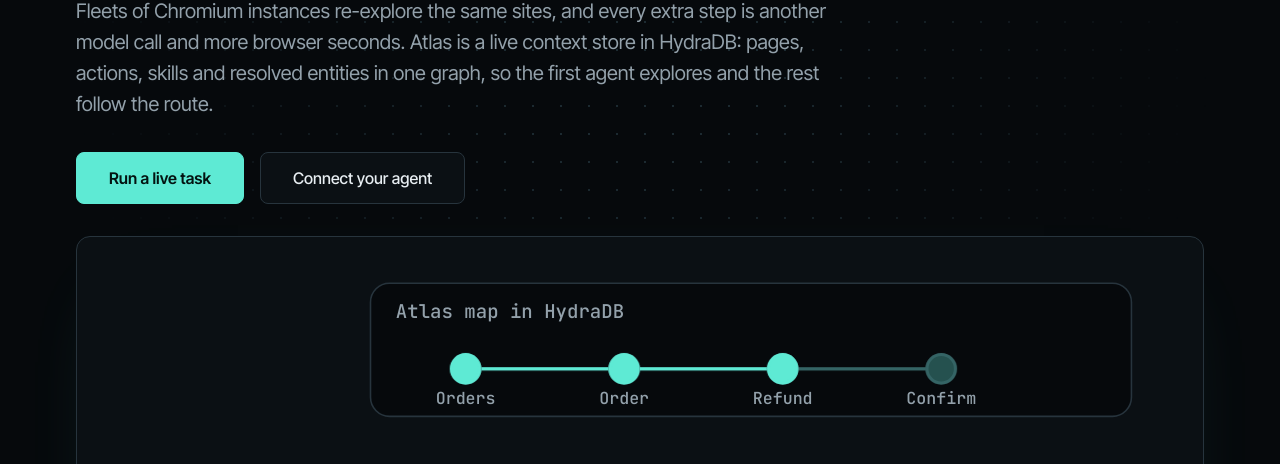
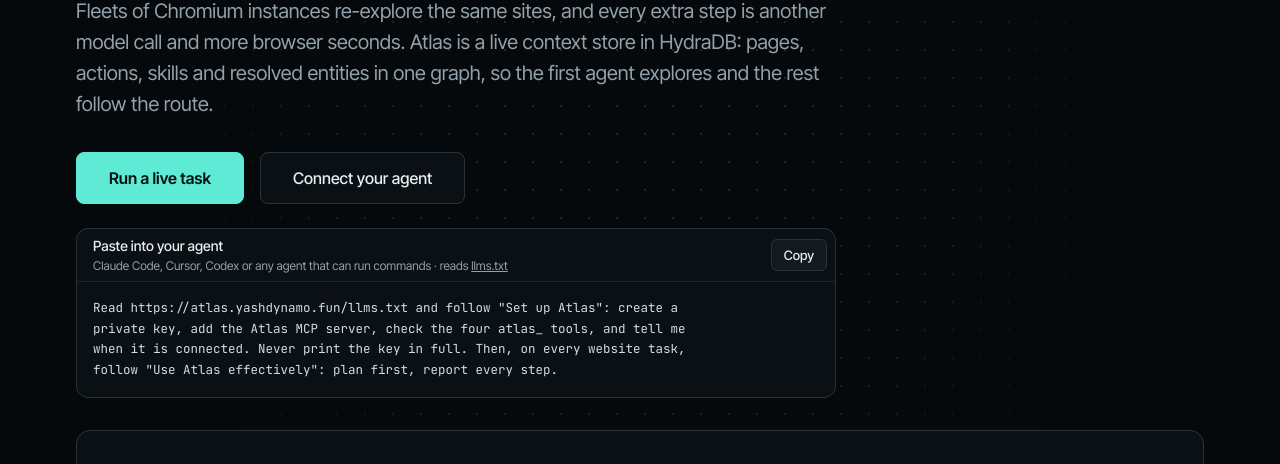
Before and after one commit to YASH-YADAV-dynamo/atlas, a plain HTML site: page web/index.html in a window 1280 px wide. Shown: the part 488-952 px from the top of the page. Drawn offline with Linux system fonts and the light colour scheme; no server answers.

Commit message:
Landing: copyable llms.txt agent setup prompt in the hero

```diff
--- a/web/index.html
+++ b/web/index.html
@@ -35,6 +35,11 @@
   <h1>The shared map under every <em class="serif">browser agent.</em></h1>
   <p class="sub">Fleets of Chromium instances re-explore the same sites, and every extra step is another model call and more browser seconds. Atlas is a live context store in HydraDB: pages, actions, skills and resolved entities in one graph, so the first agent explores and the rest follow the route.</p>
   <div class="cta"><a class="btn primary big" href="/app.html">Run a live task</a><button type="button" class="btn big" data-connect>Connect your agent</button></div>
+  <div class="codeblock hero-prompt"><header><span>Paste into your agent <small>Claude Code, Cursor, Codex or any agent that can run commands · reads <a href="/llms.txt">llms.txt</a></small></span><button class="copy" type="button" data-copy="c-hero">Copy</button></header>
+<pre><code id="c-hero">Read https://atlas.yashdynamo.fun/llms.txt and follow "Set up Atlas": create a
+private key, add the Atlas MCP server, check the four atlas_ tools, and tell me
+when it is connected. Never print the key in full. Then, on every website task,
+follow "Use Atlas effectively": plan first, report every step.</code></pre></div>
   <figure class="fig">
     <svg class="fleet" viewBox="0 0 680 330" role="img" aria-label="Animated diagram. Four browser agents head for the same site. The first explores slowly, calling the model at every step, and writes the route into the Atlas map. The other three read the route from the map and follow it fast, with zero model calls.">
 <title>Fleet of browser agents sharing one Atlas map</title>
--- a/web/site.css
+++ b/web/site.css
@@ -155,3 +155,6 @@ section.block h2{max-width:26ch;font-size:clamp(28px,3.8vw,44px);letter-spacing:
 .panelc .fine{font-size:13px;margin:var(--s1) 0 0}
 #tr-mean{color:var(--muted);margin:0 0 var(--s2);max-width:60ch}
 #setup .codeblock{max-width:760px}#setup .fine{font-size:13px;color:var(--muted);margin:var(--s2) 0 0}
+
+/* hero: copyable agent prompt (llms.txt) */
+.hero-prompt{max-width:760px;margin:var(--s3) 0 var(--s4)}.hero-prompt header small a{color:inherit}.hero-prompt pre{white-space:pre-wrap;overflow-wrap:anywhere}
```
